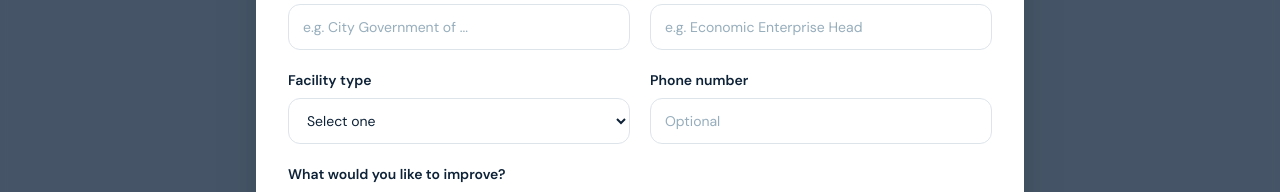
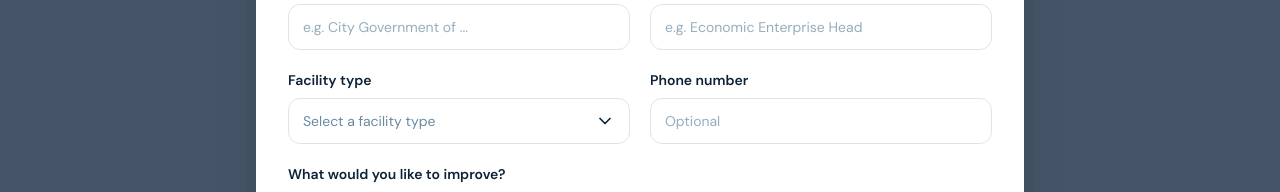
Before and after one commit to Clinttttt/Stalltrack-Landing-Page, a React (Vite) app: page /thanks in a window 1280 px wide. Both pictures are taken after a click on the button "Explore StallTrack". Shown: the part 355-547 px from the top of the page. Built offline with nearby package versions, Linux system fonts and the light colour scheme.

Commit message:
Improve facility type picker

```diff
--- a/src/components/DemoRequestModal.jsx
+++ b/src/components/DemoRequestModal.jsx
@@ -1,4 +1,70 @@
-import { useEffect } from 'react'
+import { useEffect, useRef, useState } from 'react'
+
+const facilityTypes = [
+  { value: 'Public market', description: 'Stalls, rentals, and collections' },
+  { value: 'Transport terminal', description: 'Trip fees and dispatch operations' },
+  { value: 'Commercial facility', description: 'Leases, tenants, and billing' },
+  { value: 'Multiple facilities', description: 'Centralized multi-site operations' },
+  { value: 'Other', description: 'Tell us about your facility' },
+]
+
+function FacilityTypeSelect() {
+  const [isOpen, setIsOpen] = useState(false)
+  const [selected, setSelected] = useState('')
+  const pickerRef = useRef(null)
+
+  useEffect(() => {
+    const closeOnOutsideClick = (event) => {
+      if (!pickerRef.current?.contains(event.target)) setIsOpen(false)
+    }
+
+    document.addEventListener('mousedown', closeOnOutsideClick)
+    return () => document.removeEventListener('mousedown', closeOnOutsideClick)
+  }, [])
+
+  return (
+    <div ref={pickerRef} className="relative text-sm font-semibold text-navy">
+      <span id="facility-type-label">Facility type</span>
+      <input type="hidden" name="facility_type" value={selected} />
+      <button
+        type="button"
+        aria-labelledby="facility-type-label"
+        aria-haspopup="listbox"
+        aria-expanded={isOpen}
+        onClick={() => setIsOpen((open) => !open)}
+        className={`mt-2 flex w-full items-center justify-between rounded-xl border bg-white px-3.5 py-3 text-left font-normal outline-none transition focus:ring-2 focus:ring-gold/20 ${
+          isOpen ? 'border-gold ring-2 ring-gold/20' : 'border-line hover:border-gold/60'
+        }`}
+      >
+        <span className={selected ? 'text-navy' : 'text-muted'}>{selected || 'Select a facility type'}</span>
+        <svg viewBox="0 0 24 24" className={`h-5 w-5 shrink-0 transition ${isOpen ? 'rotate-180' : ''}`} fill="none" stroke="currentColor" strokeWidth="2" strokeLinecap="round" strokeLinejoin="round">
+          <path d="m6 9 6 6 6-6" />
+        </svg>
+      </button>
+
+      {isOpen && (
+        <div role="listbox" aria-labelledby="facility-type-label" className="absolute z-10 mt-2 w-full overflow-hidden rounded-xl border border-line bg-white py-1.5 shadow-card">
+          {facilityTypes.map((facility) => (
+            <button
+              key={facility.value}
+              type="button"
+              role="option"
+              aria-selected={selected === facility.value}
+              onClick={() => {
+                setSelected(facility.value)
+                setIsOpen(false)
+              }}
+              className={`w-full px-3.5 py-2.5 text-left transition hover:bg-mist ${selected === facility.value ? 'bg-green-bg' : ''}`}
+            >
+              <span className="block text-sm font-semibold text-navy">{facility.value}</span>
+              <span className="mt-0.5 block text-xs font-normal text-muted">{facility.description}</span>
+            </button>
+          ))}
+        </div>
+      )}
+    </div>
+  )
+}
 
 export default function DemoRequestModal({ onClose }) {
   const confirmationUrl = `${window.location.origin}/thanks`
@@ -73,17 +139,7 @@ export default function DemoRequestModal({ onClose }) {
               Your role *
               <input required name="role" autoComplete="organization-title" placeholder="e.g. Economic Enterprise Head" className="mt-2 w-full rounded-xl border border-line bg-white px-3.5 py-3 font-normal text-navy outline-none transition placeholder:text-muted/70 focus:border-gold focus:ring-2 focus:ring-gold/20" />
             </label>
-            <label className="block text-sm font-semibold text-navy">
-              Facility type
-              <select name="facility_type" defaultValue="" className="mt-2 w-full rounded-xl border border-line bg-white px-3.5 py-3 font-normal text-navy outline-none transition focus:border-gold focus:ring-2 focus:ring-gold/20">
-                <option value="" disabled>Select one</option>
-                <option>Public market</option>
-                <option>Transport terminal</option>
-                <option>Commercial facility</option>
-                <option>Multiple facilities</option>
-                <option>Other</option>
-              </select>
-            </label>
+            <FacilityTypeSelect />
             <label className="block text-sm font-semibold text-navy">
               Phone number
               <input type="tel" name="phone" autoComplete="tel" placeholder="Optional" className="mt-2 w-full rounded-xl border border-line bg-white px-3.5 py-3 font-normal text-navy outline-none transition placeholder:text-muted/70 focus:border-gold focus:ring-2 focus:ring-gold/20" />
```
